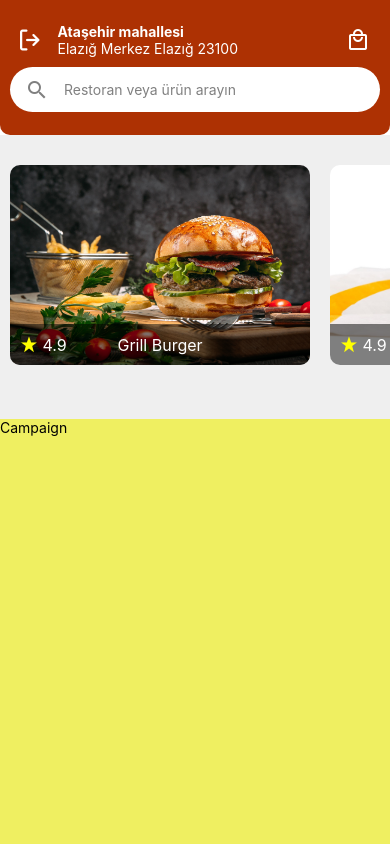
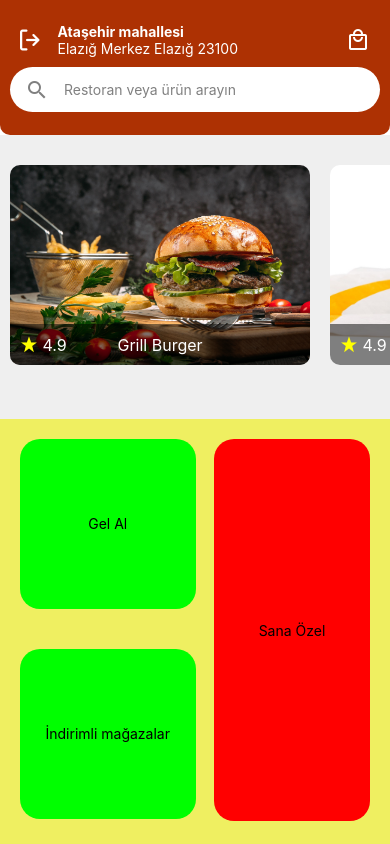
Before and after one commit to Efe-Eroglu/Food-Ordering-App, a React Native app: screen /home in a window 390 px wide. Built offline with nearby package versions, Linux system fonts and the light colour scheme; no server answers.

Commit message:
Campaign Component

```diff
--- a/components/Campaign.js
+++ b/components/Campaign.js
@@ -1,17 +1,56 @@
-import { StyleSheet, Text, View } from 'react-native'
-import React from 'react'
+import { StyleSheet, Text, TouchableOpacity, View } from "react-native";
+import React from "react";
 
 export default function Campaign() {
   return (
     <View style={styles.container}>
-      <Text>Campaign</Text>
+
+      <TouchableOpacity style={styles.box1} activeOpacity={0.7}>
+        <View>
+          <Text>Sana Özel</Text>
+        </View>
+      </TouchableOpacity>
+
+      <TouchableOpacity style={styles.box2} activeOpacity={0.7}>
+        <View>
+          <Text>Gel Al</Text>
+        </View>
+      </TouchableOpacity>
+
+      <TouchableOpacity style={styles.box2} activeOpacity={0.7}>
+        <View>
+          <Text>İndirimli mağazalar</Text>
+        </View>
+      </TouchableOpacity>
+
     </View>
-  )
+  );
 }
 
 const styles = StyleSheet.create({
-    container:{
-        flex:6,
-        backgroundColor:"#efef61"
-    }
-})
+  container: {
+    flex: 6,
+    backgroundColor: "#efef61",
+  },
+  box1:{
+    position:"absolute",
+    right:20,
+    top:20,
+    width:"40%",
+    height:"90%",
+    backgroundColor:"red",
+    borderRadius:20,
+    alignItems:"center",
+    justifyContent:"center"
+  },
+  box2:{
+    width:"45%",
+    height:"40%",
+    backgroundColor:"lime",
+    marginVertical:20,
+    marginHorizontal:20,
+    borderRadius:20,
+    justifyContent:"center",
+    alignItems:"center",
+  }
+});
```
